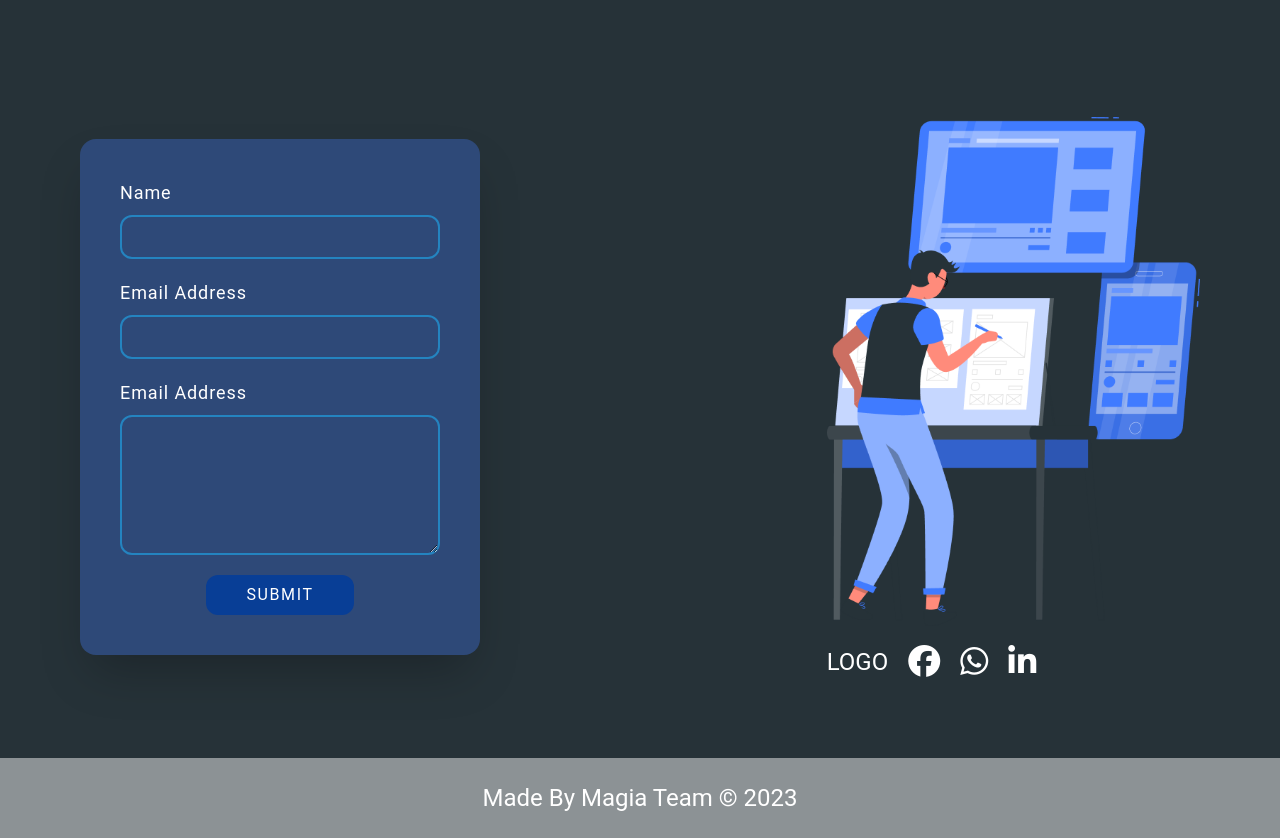
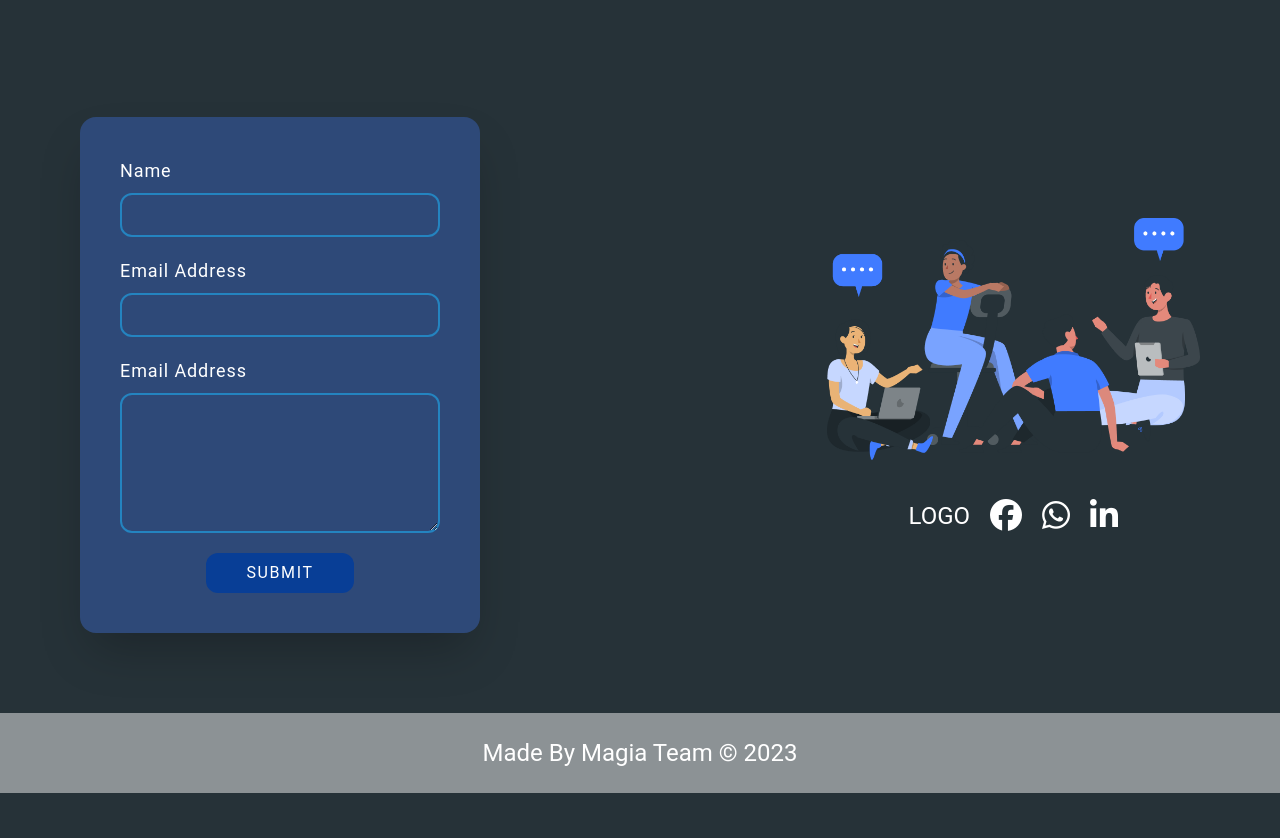
Before and after one commit to hessennasser/Magia, a website: page index.html in a window 1280 px wide. Shown: the part 1367-2205 px from the top of the page. After the commit the page ends 2160 px from the top, so only its background shows below. Drawn offline with nearby package versions, Linux system fonts and the light colour scheme.

Commit message:
edit contact us section

```diff
--- a/index.html
+++ b/index.html
@@ -793,10 +793,10 @@
             <a href="" class="main-btn py-2 self-center">submit</a>
           </form>
         </div>
-        <div class="img-holder w-1/3 flex flex-col gap-5">
-          <img class="hidden md:block" src="images/rafiki.png" alt="" />
+        <div class="img-holder w-1/3 flex flex-col gap-10">
+          <img class="hidden md:block" src="images/contact-us.png" alt="" />
           <div
-            class="flex gap-5 items-center w-full justify-center md:w-fit pb-10 md:pb-0"
+            class="flex gap-5 items-center w-full justify-center self-center md:w-fit pb-10 md:pb-0"
           >
             <a class="text-2xl uppercase" href="#">logo</a>
             <a href="#" class="hover:text-blue-500 transition-all duration-300"
@@ -837,4 +837,3 @@
     <script src="script.js"></script>
   </body>
 </html>
-<!-- e -->
```
